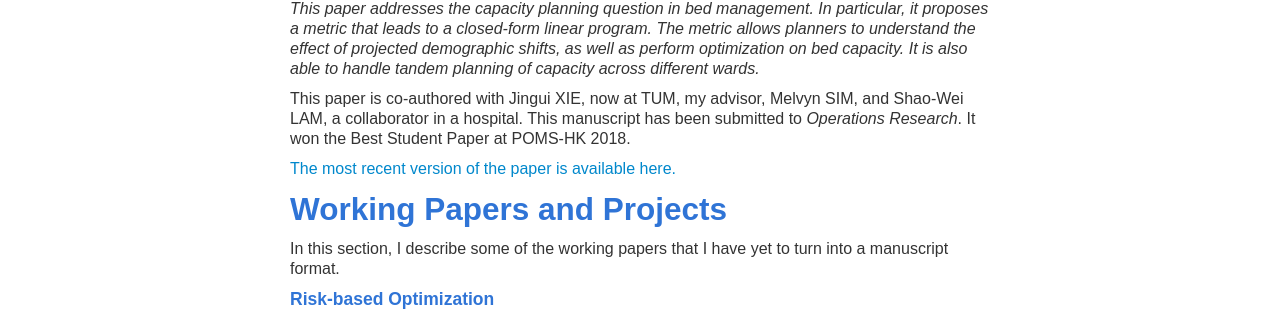
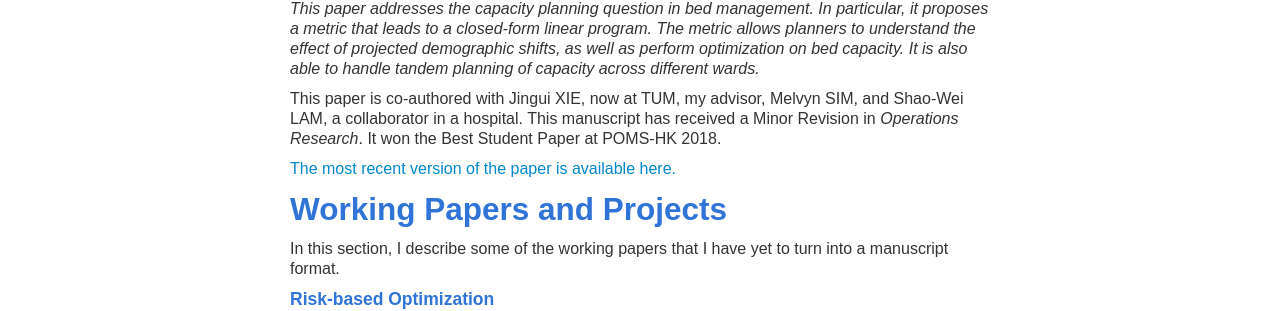
Before and after one commit to gg-ed/gg-ed.github.io, a Jekyll site: the page built from pages/research.md, in a window 1280 px wide. Shown: the part 1583-1894 px from the top of the page. Built offline with Jekyll 4.4.1, drawn with Linux system fonts in a browser that asks for light colours.

Commit message:
Minor Revision on Bed shortage 311220

```diff
--- a/pages/research.md
+++ b/pages/research.md
@@ -47,7 +47,7 @@ This paper is co-authored with Patrick JAILLET, from MIT, and my advisor, Melvyn
 
 *This paper addresses the capacity planning question in bed management. In particular, it proposes a metric that leads to a closed-form linear program. The metric allows planners to understand the effect of projected demographic shifts, as well as perform optimization on bed capacity. It is also able to handle tandem planning of capacity across different wards.*
 
-This paper is co-authored with Jingui XIE, now at TUM, my advisor, Melvyn SIM, and Shao-Wei LAM, a collaborator in a hospital. This manuscript has been submitted to *Operations Research*. It won the Best Student Paper at POMS-HK 2018.
+This paper is co-authored with Jingui XIE, now at TUM, my advisor, Melvyn SIM, and Shao-Wei LAM, a collaborator in a hospital. This manuscript has received a Minor Revision in *Operations Research*. It won the Best Student Paper at POMS-HK 2018.
 
 [The most recent version of the paper is available here.]({{ BASE_PATH}}/pages/working_papers/bed_shortage.pdf)
 
```
Also changed, not shown: 1 other file.
